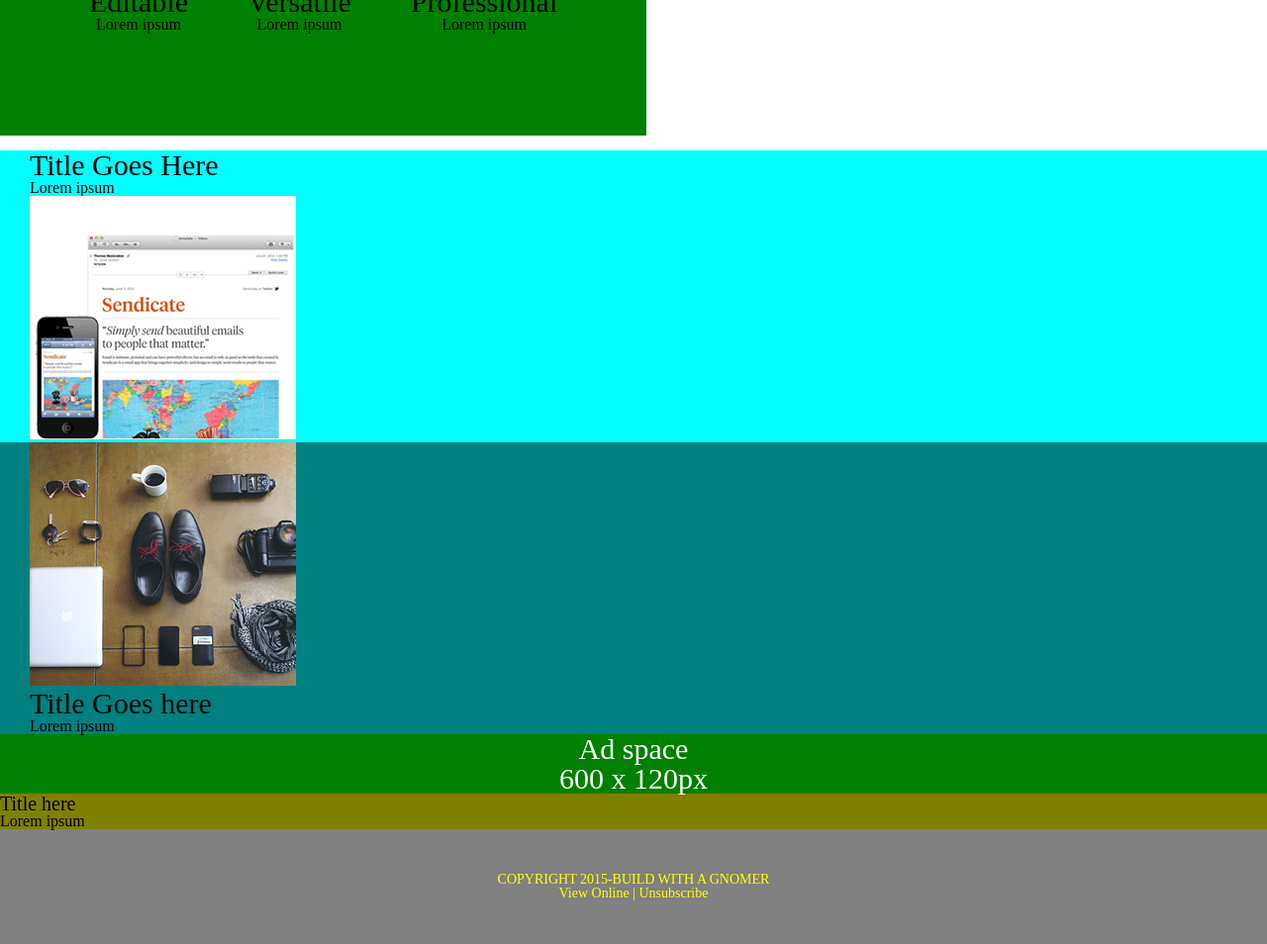
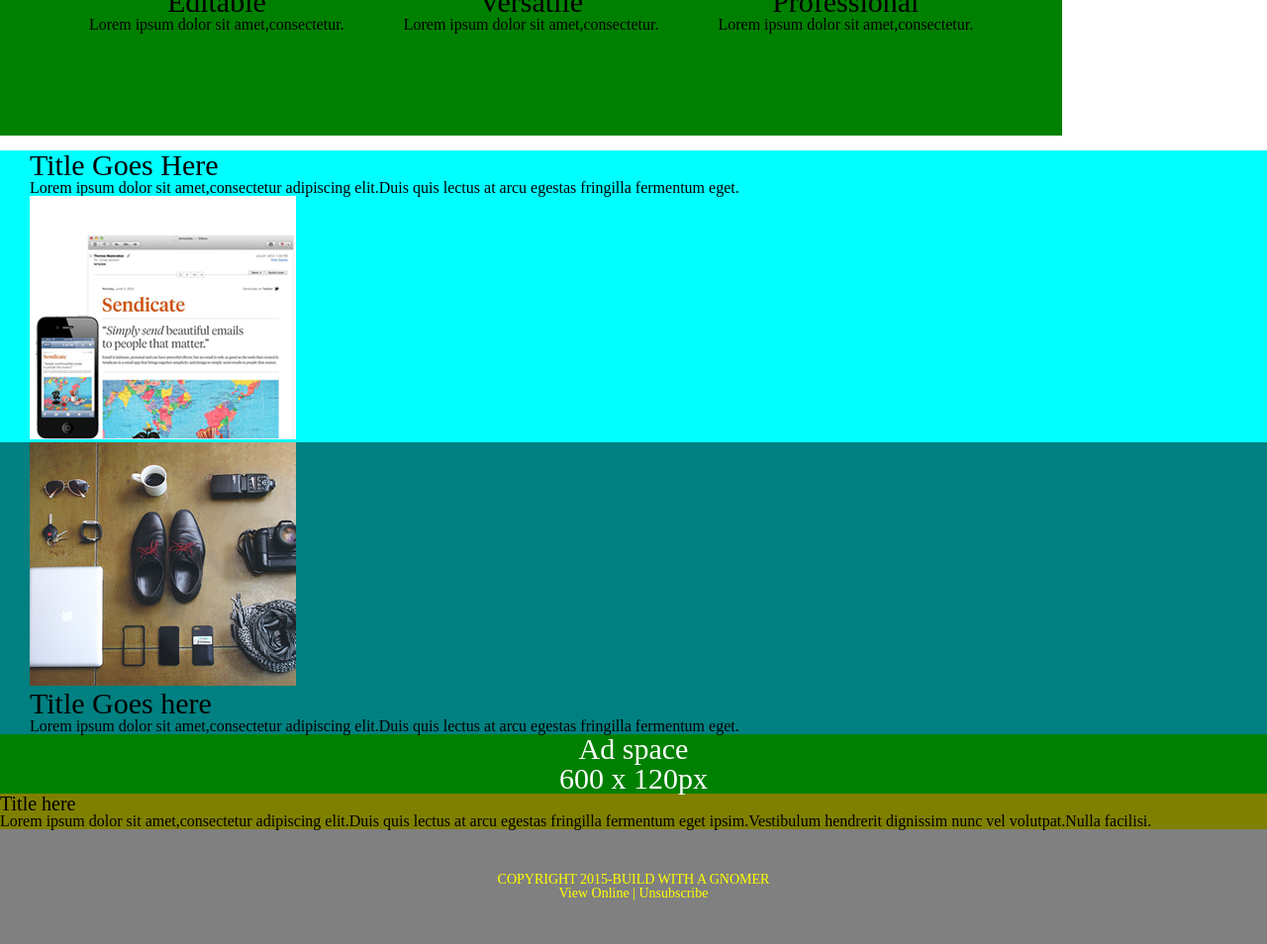
Before and after one commit to vamuigua/gnome-front-end-development, a plain HTML site: page GNOME.html in a window 1280 px wide. Shown: the part 968-1922 px from the top of the page at 99% size. Drawn offline with Linux system fonts and the light colour scheme.

Commit message:
Third Commit

```diff
--- a/GNOME.html
+++ b/GNOME.html
@@ -32,7 +32,7 @@
 <h2 class = "topography">
   Main Blog Post Heading
 </h2>
-<p>Lorem ipsum</p>
+<p>Lorem ipsum dolor sit amet,consectetur adipiscing elit.Duis quis lectus at arcu egestas fringilla fermentum eget ipsim.Vestibulum hendrerit dignissim nunc vel volutpat.Nulla facilisi.</p>
   <a class="btn btn-alt">Details</a>
 </section>
 
@@ -46,7 +46,7 @@
 <h5 class = "topography">
   Editable
 </h5>
-<p>Lorem ipsum</p>
+<p>Lorem ipsum dolor sit amet,consectetur.</p>
 </section><!--
 
   VERSATILE
@@ -56,7 +56,7 @@
 <h5 class = "topography">
   Versatile
 </h5>
-<p>Lorem ipsum</p>
+<p>Lorem ipsum dolor sit amet,consectetur. </p>
 </section><!--
 
    PRO
@@ -66,7 +66,7 @@
 <h5 class = "topography">
   Professional
 </h5>
-<p>Lorem ipsum</p>
+<p>Lorem ipsum dolor sit amet,consectetur.</p>
 </section>
 
 </div>
@@ -83,7 +83,7 @@
 <h5 class = "topography">
   Title Goes Here
 </h5>
-<p>Lorem ipsum</p>
+<p>Lorem ipsum dolor sit amet,consectetur adipiscing elit.Duis quis lectus at arcu egestas fringilla fermentum eget.</p>
 </div><!--
 
 --><aside class="image-right-col-1-3">
@@ -108,7 +108,7 @@
 <h5 class = "topography">
   Title Goes here
 </h5>
-<p>Lorem ipsum</p>
+<p>Lorem ipsum dolor sit amet,consectetur adipiscing elit.Duis quis lectus at arcu egestas fringilla fermentum eget.</p>
 </div>
 </aside>
 
@@ -125,7 +125,7 @@ Ad space <br> 600 x 120px
 <h5 class = "head">
   Title here
 </h5>
-<p>Lorem ipsum</p>
+<p>Lorem ipsum dolor sit amet,consectetur adipiscing elit.Duis quis lectus at arcu egestas fringilla fermentum eget ipsim.Vestibulum hendrerit dignissim nunc vel volutpat.Nulla facilisi.</p>
 </section>
 
 <!--FOOTER-->
```
